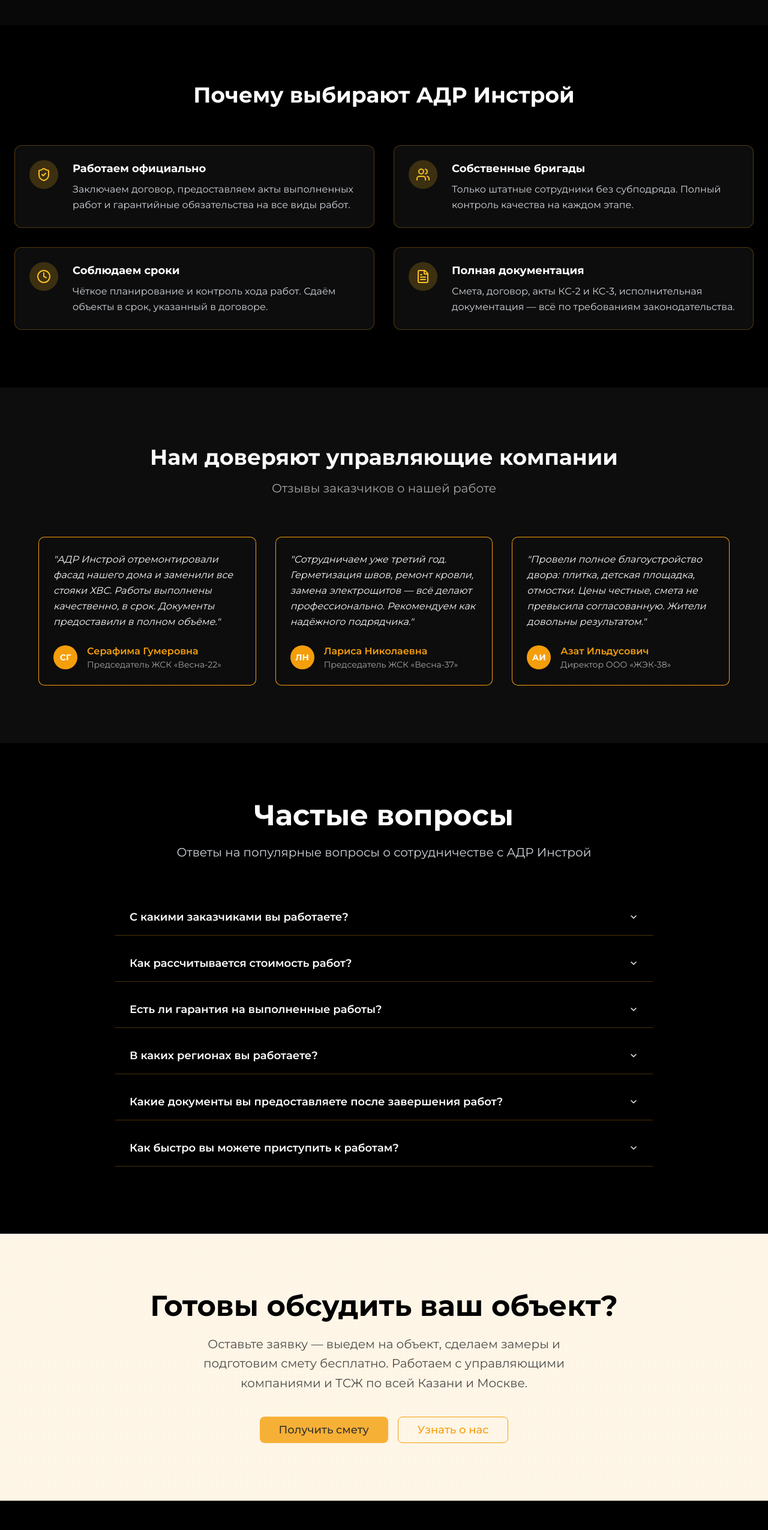
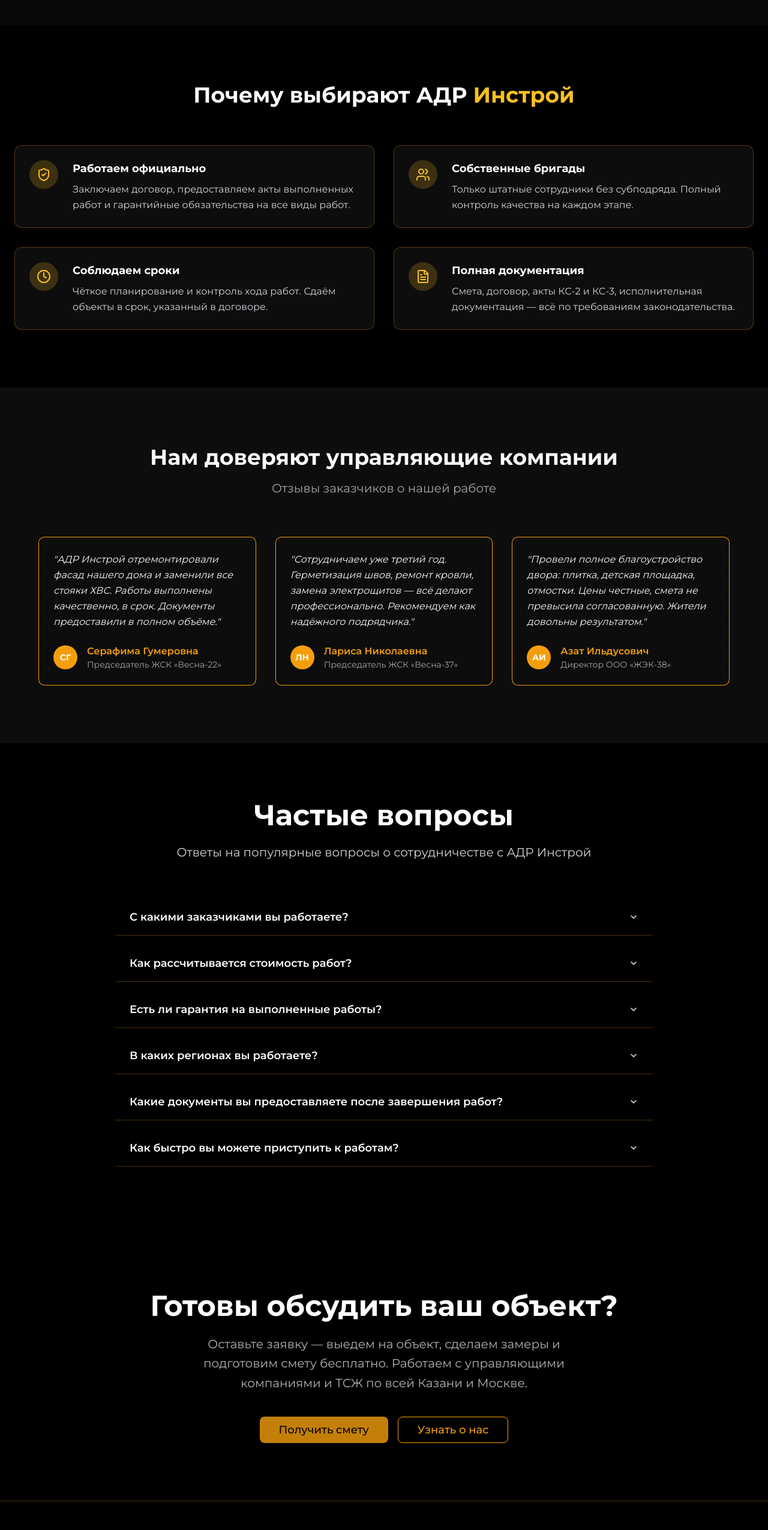
Before and after one commit to pr-poehali-dev/tech-innovation-lab-6, a React (Vite) app: page / in a window 1280 px wide. Shown: the part 3640-6191 px from the top of the page at 60% size. Built offline with nearby package versions, Linux system fonts and the light colour scheme.

Commit message:
Изменить фон на тёмный

```diff
--- a/src/components/cta-section.tsx
+++ b/src/components/cta-section.tsx
@@ -2,11 +2,11 @@ import { Button } from "@/components/ui/button"
 
 export function CTASection() {
   return (
-    <section className="py-24 px-6 bg-gradient-to-r from-primary/10 via-accent/10 to-primary/10">
+    <section className="py-24 px-6 bg-black">
       <div className="max-w-4xl mx-auto text-center">
         <div className="slide-up">
-          <h2 className="text-5xl font-bold text-black mb-6 font-sans text-balance">Готовы обсудить ваш объект?</h2>
-          <p className="text-xl text-black/70 mb-10 leading-relaxed max-w-2xl mx-auto">
+          <h2 className="text-5xl font-bold text-white mb-6 font-sans text-balance">Готовы обсудить ваш объект?</h2>
+          <p className="text-xl text-white/70 mb-10 leading-relaxed max-w-2xl mx-auto">
             Оставьте заявку — выедем на объект, сделаем замеры и подготовим смету бесплатно. Работаем с
             управляющими компаниями и ТСЖ по всей Казани и Москве.
           </p>
--- a/src/components/safety-section.tsx
+++ b/src/components/safety-section.tsx
@@ -28,7 +28,7 @@ export function SafetySection() {
     <section id="advantages" className="py-24 px-6 bg-black">
       <div className="max-w-7xl mx-auto">
         <div className="text-center mb-16">
-          <h2 className="text-4xl font-bold text-white mb-4 font-orbitron">Почему выбирают АДР Инстрой</h2>
+          <h2 className="text-4xl font-bold text-white mb-4 font-orbitron">Почему выбирают АДР <span className="text-amber-400">Инстрой</span></h2>
 
         </div>
 
```
